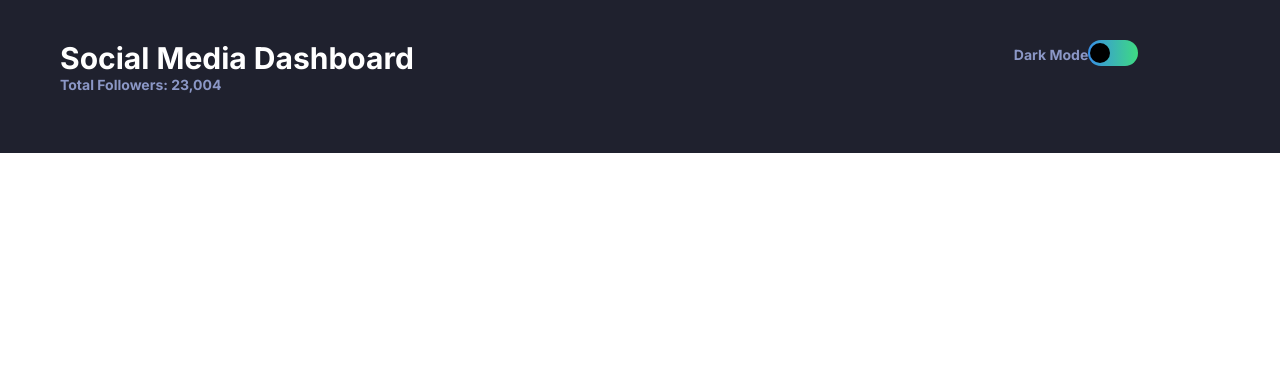
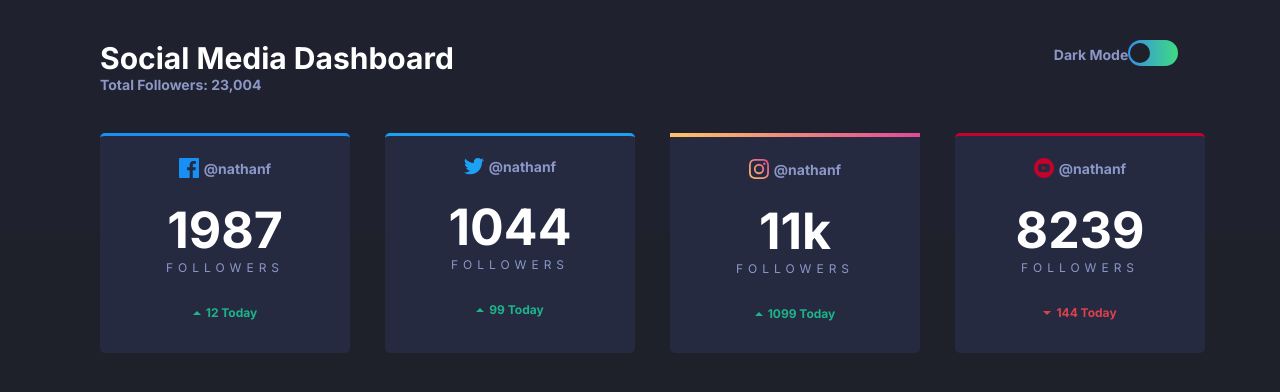
Before and after one commit to prashantpandey9/FrontendDesigns, a plain HTML site: page social-media-dashboard-with-theme-switcher-master/index.html in a window 1280 px wide. Drawn offline with Linux system fonts and the light colour scheme.

Commit message:
added mid layout

```diff
--- a/social-media-dashboard-with-theme-switcher-master/index.html
+++ b/social-media-dashboard-with-theme-switcher-master/index.html
@@ -29,11 +29,71 @@
         <label for="switch"></label>
     </div>
   </div>
+  <div class="mid-card-container">
+    <div class="mid-card facebook">
+      <div class="user-icon">
+        <img src="images/icon-facebook.svg" alt="Facebook">
+        <span>@nathanf</span>
+      </div>
+      <div class="follower">
+        <p class="count">1987</p>
+        <div class="folllow">Followers</div>
+      </div>
+      <div class="stats">
+        <img src="images/icon-up.svg" alt="up">
+        <p class="up">
+          12 Today
+        </p>
+      </div>
+    </div>
 
-  <div class="mid-card">
-    <div class="user-icon"></div>
-    <div class="follower">
-
+    <div class="mid-card twitter">
+      <div class="user-icon">
+        <img src="images/icon-twitter.svg" alt="Twitter">
+        <span>@nathanf</span>
+      </div>
+      <div class="follower">
+        <p class="count">1044</p>
+        <div class="folllow">Followers</div>
+      </div>
+      <div class="stats">
+        <img src="images/icon-up.svg" alt="up">
+        <p class="up">
+          99 Today
+        </p>
+      </div>
+    </div>
+    <div class="mid-card instagram">
+      <div class="user-icon">
+        <img src="images/icon-instagram.svg" alt="Instagram">
+        <span>@nathanf</span>
+      </div>
+      <div class="follower">
+        <p class="count">11k</p>
+        <div class="folllow">Followers</div>
+      </div>
+      <div class="stats">
+        <img src="images/icon-up.svg" alt="up">
+        <p class="up">
+          1099 Today
+        </p>
+      </div>
+    </div>
+    <div class="mid-card youtube">
+      <div class="user-icon">
+        <img src="images/icon-youtube.svg" alt="YouTube">
+        <span>@nathanf</span>
+      </div>
+      <div class="follower">
+        <p class="count">8239</p>
+        <div class="folllow">Followers</div>
+      </div>
+      <div class="stats">
+        <img src="images/icon-down.svg" alt="up">
+        <p class="down">
+          144 Today
+        </p>
+      </div>
     </div>
   </div>
 
--- a/social-media-dashboard-with-theme-switcher-master/style.css
+++ b/social-media-dashboard-with-theme-switcher-master/style.css
@@ -33,6 +33,12 @@
     font-size: 14px;
     box-sizing: border-box;
     max-width: 1440px;
+    transition: all 0.5s;
+}
+body{
+    position: relative;
+    z-index: -1;
+    background-color: var(--bg);
 }
 
 input[type=checkbox]{
@@ -56,7 +62,7 @@ label::after {
 	width: 20px;
 	height: 20px;
 	border-radius: 50%;
-	background-color: #000;
+	background-color: var(--bg);
 	top: 3px;
 	left: 2px;
 	transition: all 0.5s;
@@ -75,11 +81,11 @@ input[type=checkbox]:checked + label::after{
     width: 100%;
     padding-top: 40px;
     background-color: var(--Top-BG-Pattern);
-    padding-bottom: 60px;
+    padding-bottom: 140px;
 }
 .heading1{
     color: var(--Text2);
-    padding-left: 60px;
+    padding-left: 100px;
 }
 
 .heading1 h1{
@@ -107,3 +113,95 @@ input[type=checkbox]:checked + label::after{
     font-weight: 700;
 
 }
+.mid-card-container{
+    margin-left: 100px;
+    transform: translateY(-100px);
+    display: flex;
+    flex-direction: row;
+
+}
+.mid-card{
+    width: 250px;
+    height: 220px;
+    border-radius: 5px;
+    background-color: var(--Card-BG);
+    display: flex;
+    flex-direction: column;
+    margin-right: 35px;
+}
+
+.mid-card:hover{
+    background-color: var(--active);
+}
+
+.facebook{
+    border-top: 3px var(--Facebook) solid;
+}
+.twitter{
+    border-top: 3px var(--Twitter) solid;
+}
+.instagram{
+    border-top: solid  3px;
+    border-color: var(--Instagram);
+    border-top: 4px solid transparent;
+    border-image-slice: 1 0 0 0;
+    border-image-source: var(--Instagram);
+
+
+}
+.youtube{
+    border-top: 3px var(--YouTube) solid;
+}
+
+.user-icon {
+	align-items: center;
+	display: flex;
+	justify-content: center;
+    padding-top: 22px;
+}
+.user-icon span{
+    padding-left: 5px;
+    color: var(--Text1);
+    font-weight: 700;
+}
+
+.follower{
+    align-items: center;
+	display: flex;
+	justify-content: center;
+    padding-top: 22px;
+    flex-direction: column;
+}
+.follower .count{
+    font-size: 50px;
+    color: var(--Text2);
+    font-weight: 700;
+}
+
+.follower .folllow{
+    text-transform: uppercase;
+    font-size: 12px;
+    color: var(--Text1);
+    font-weight: 400;
+    letter-spacing: 5px;
+}
+
+.stats{
+    align-items: center;
+	display: flex;
+	justify-content: center;
+    padding-top: 30px;
+    flex-direction: row;
+}
+.stats .up{
+    color: var(--lime-Green);
+    padding-left: 5px;
+    font-size: 12px;
+    font-weight: 700;
+}
+.stats .down{
+    color: var(--Bright-Red);
+    padding-left: 5px;
+    font-size: 12px;
+    font-weight: 700;
+}
```
